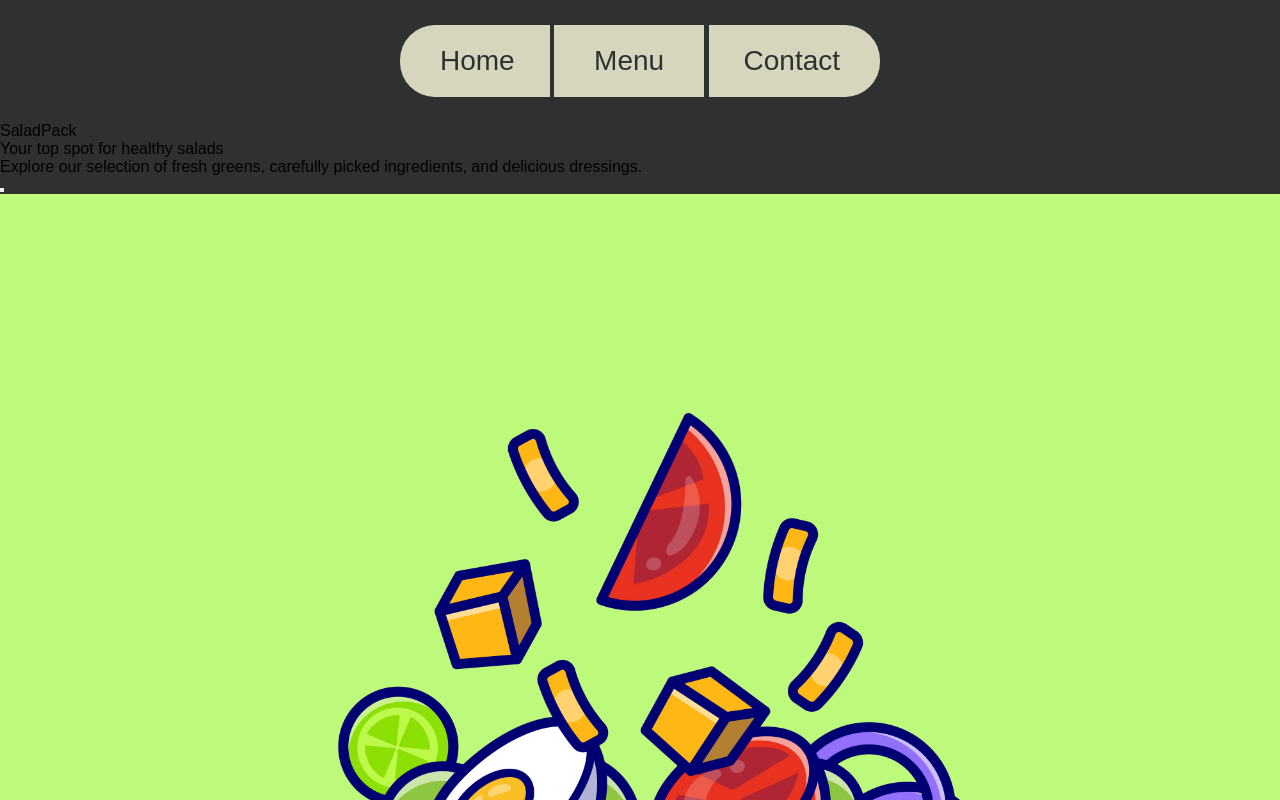
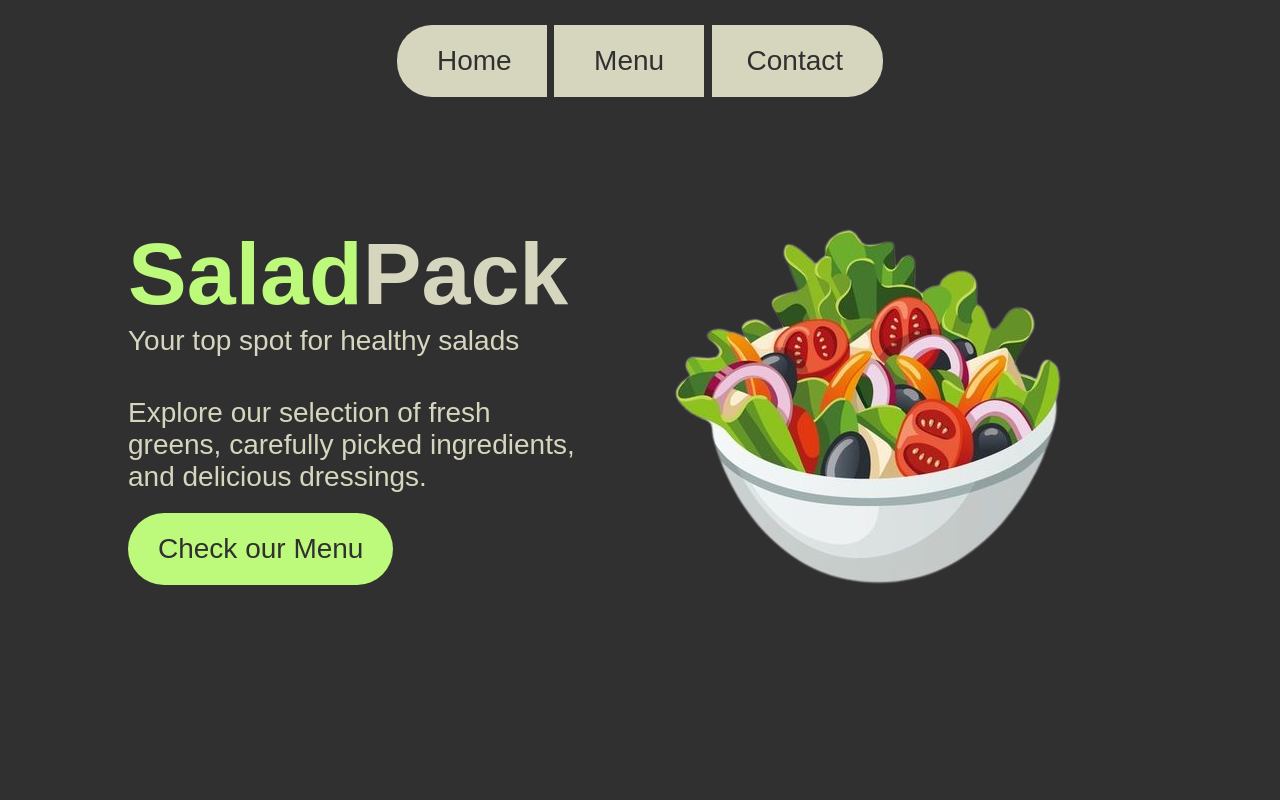
Before and after one commit to vpersaud1245/restaurant-page, a website built with webpack: page src/index.html in a window 1280 px wide. Shown: the top 800 px of the page. Built offline with nearby package versions, Linux system fonts and the light colour scheme.

Commit message:
Style home page content

```diff
--- a/src/index.html
+++ b/src/index.html
@@ -14,10 +14,13 @@
       </nav>
     </header>
 
-    <main>
+    <main class="main">
       <div class="home-container">
         <div class="home__info-container">
-          <h1 class="home-info-container__title">SaladPack</h1>
+          <h1 class="home-info-container__title">
+            <span class="home-info-container__title--salad">Salad</span
+            ><span class="home-info-container__title--pack">Pack</span>
+          </h1>
           <h3 class="home-info-container__caption">
             Your top spot for healthy salads
           </h3>
@@ -25,13 +28,10 @@
             Explore our selection of fresh greens, carefully picked ingredients,
             and delicious dressings.
           </p>
-          <button class="home-info-container__menu-button"></button>
+          <button class="home-info-container__view-menu-button">
+            Check our Menu
+          </button>
         </div>
-        <img
-          class="home__hero-img"
-          src="assets/salad-hero-img.jpg"
-          alt="salad-hero-img"
-        />
       </div>
     </main>
 
--- a/src/index.js
+++ b/src/index.js
@@ -1,2 +1,9 @@
 import "./style.css";
-import saladHeroImg from "./assets/salad-hero-img.jpg";
+import saladImg from "./assets/salad-hero-img.png";
+
+let saladHeroImg = document.createElement("img");
+saladHeroImg.src = saladImg;
+saladHeroImg.classList.add("home__hero-img");
+
+let homeContainer = document.querySelector(".home-container");
+homeContainer.append(saladHeroImg);
--- a/src/style.css
+++ b/src/style.css
@@ -1,8 +1,17 @@
+/*
+  ----- DECLARE VARIABLES -----
+*/
+
 :root {
   --main-bg-color: #303030;
   --btn-text-color: #303030;
+  --primary-color: #bdfa7b;
   --secondary-color: #d6d6be;
 }
+
+/*
+  ----- CSS RESET -----
+*/
 
 *,
 *::before,
@@ -18,11 +27,11 @@
 }
 
 body {
-  min-height: 100vh;
+  height: 100vh;
   display: flex;
   flex-direction: column;
   align-items: center;
-  justify-content: space-between;
+  gap: 100px;
   background-color: var(--main-bg-color);
 }
 
@@ -35,7 +44,7 @@ video {
 }
 
 /*
-  HEADER
+  ----- HEADER -----
 */
 
 .header {
@@ -45,7 +54,7 @@ video {
 }
 
 /*
-  NAV
+  ----- NAV -----
 */
 
 .nav__button {
@@ -54,14 +63,89 @@ video {
   font-size: 28px;
   padding: 20px 40px;
   border: none;
+  transition: 500ms;
 }
 
 .nav__button--home-button {
   border-radius: 35px 0 0 35px;
   padding-right: 35px;
+  margin-right: 3px;
 }
 
 .nav__button--contact-button {
   border-radius: 0 35px 35px 0;
   padding-left: 35px;
+  margin-left: 3px;
 }
+
+.nav__button:hover {
+  transform: translateY(-5px);
+}
+
+/*
+  ----- MAIN -----
+*/
+
+.main {
+  width: 80%;
+}
+
+/*
+  ----- HOME PAGE -----
+*/
+
+.home-container {
+  display: flex;
+  align-items: center;
+}
+
+/*
+  ----- HOME INFO -----
+*/
+
+.home__info-container {
+  display: flex;
+  flex-direction: column;
+  width: 100%;
+  justify-content: center;
+  color: var(--secondary-color);
+  font-size: 28px;
+}
+
+.home-info-container__title {
+  font-size: 5.5rem;
+  font-weight: bold;
+}
+
+.home-info-container__title--salad {
+  color: var(--primary-color);
+}
+
+.home-info-container__title--pack {
+  color: var(--secondary-color);
+}
+
+.home-info-container__caption {
+  margin-bottom: 40px;
+}
+
+.home-info-container__content {
+  margin-bottom: 20px;
+}
+
+.home-info-container__view-menu-button {
+  background-color: var(--primary-color);
+  color: var(--btn-text-color);
+  padding: 20px 30px;
+  border: none;
+  border-radius: 2em;
+  width: fit-content;
+}
+
+/*
+  ----- HOME HERO IMG ------
+*/
+
+.home__hero-img {
+  width: 100%;
+}
```
Also changed, not shown: src/assets/salad-hero-img.jpg (deleted), src/assets/salad-hero-img.png (added).
